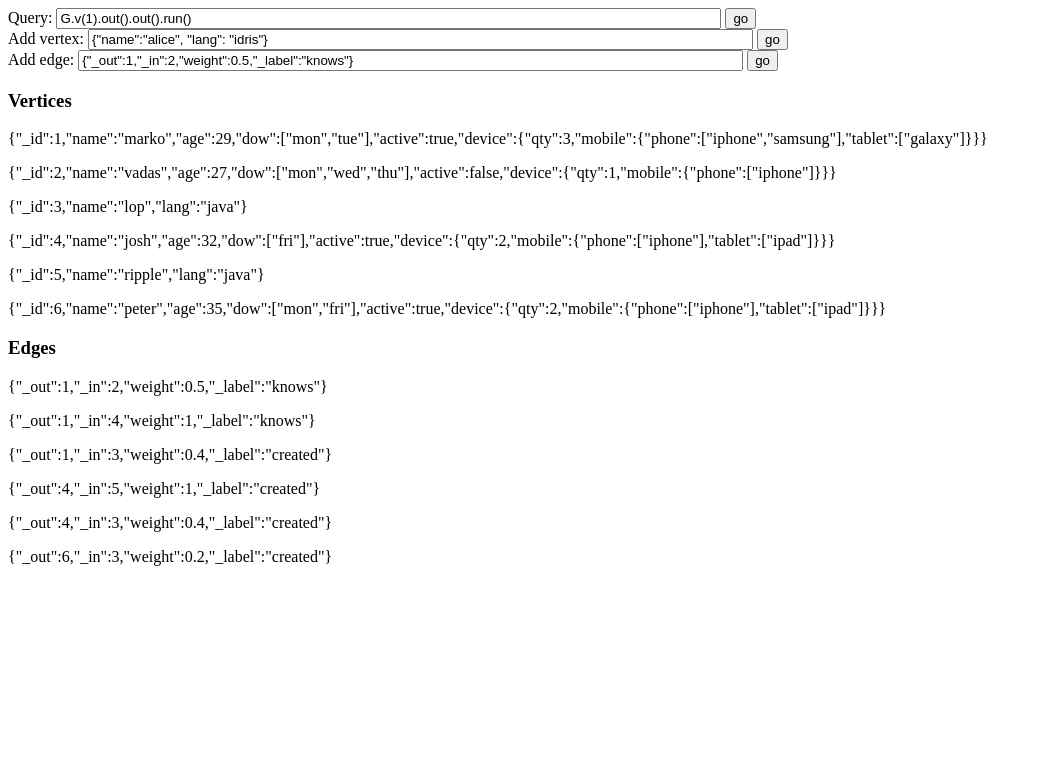
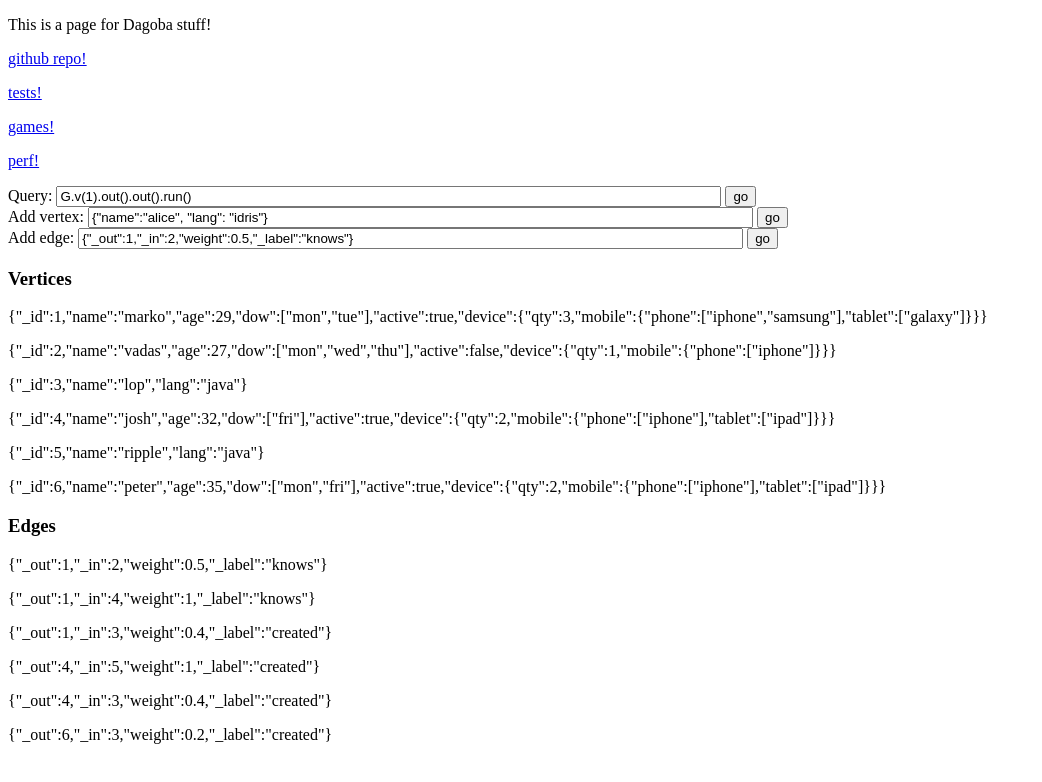
Before and after one commit to dxnn/dagoba, a plain HTML site: page index.html in a window 1280 px wide. Shown: the whole page, without its empty margins (0-1042 px from the left). Drawn offline with Linux system fonts and the light colour scheme.

Commit message:
expanding index

```diff
--- a/index.html
+++ b/index.html
@@ -7,6 +7,19 @@
   </style>
 </head>
 <body>
+
+  <p>
+    This is a page for Dagoba stuff!
+  </p>
+
+  <p><a href="https://github.com/dxnn/dagoba">github repo!</a></p>
+
+  <p><a href="tests.html">tests!</a></p>
+
+  <p><a href="boardgames.html">games!</a></p>
+
+  <p><a href="perf.html">perf!</a></p>
+
 
   <form id="queryform">
     <label for="query">Query:</label>
```
